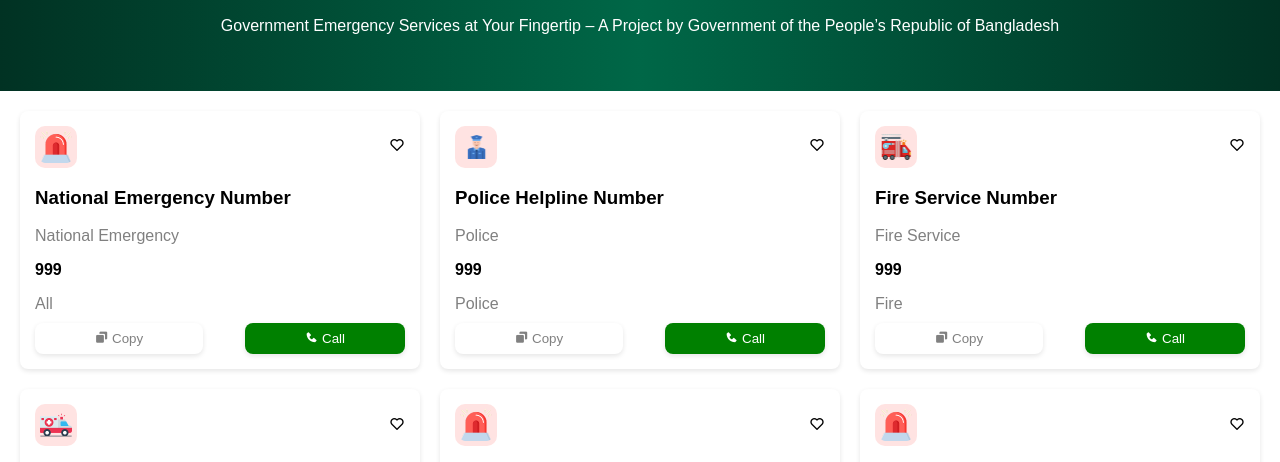
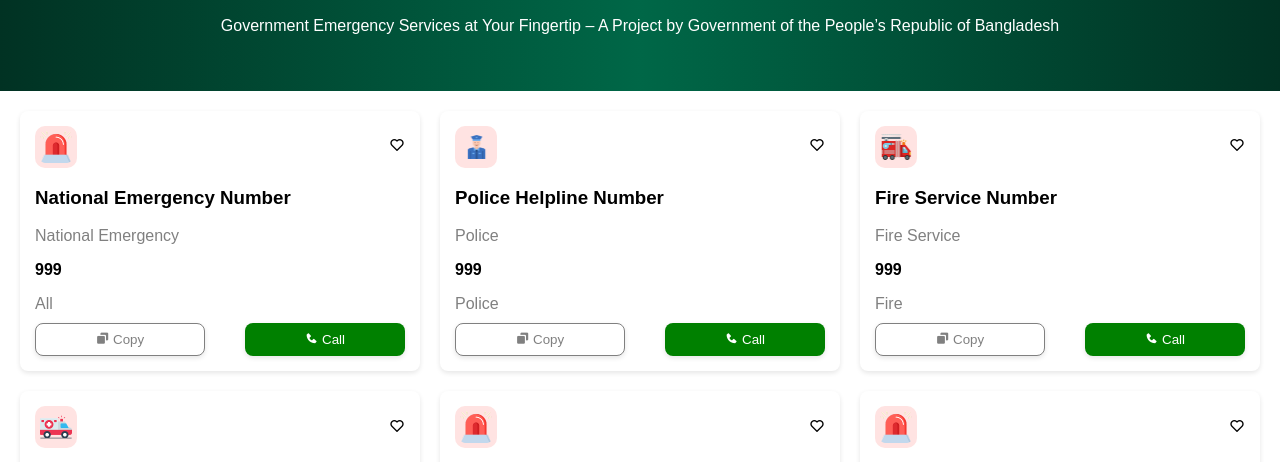
Before and after one commit to bidhan31/B12-A5-Emergency-Hotline-main, a plain HTML site: page index.html in a window 1280 px wide. Shown: the part 295-757 px from the top of the page. Drawn offline with nearby package versions, Linux system fonts and the light colour scheme.

Commit message:
overall complete

```diff
--- a/style.css
+++ b/style.css
@@ -124,7 +124,7 @@ body {
 }
 .copy-btn{
     background-color: white;
-    border: none;
+    border: 0.5px solid gray;
     padding: 8px 60px;
     border-radius: 8px;
     cursor: pointer;
```
